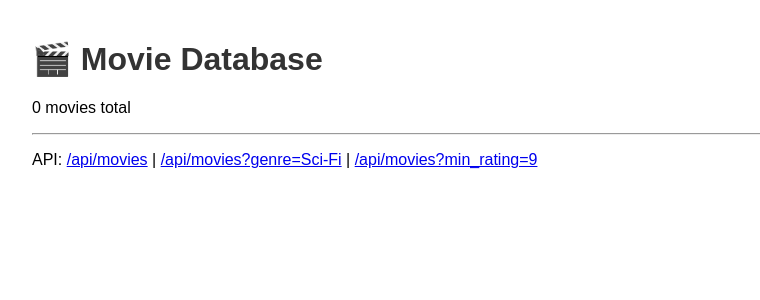
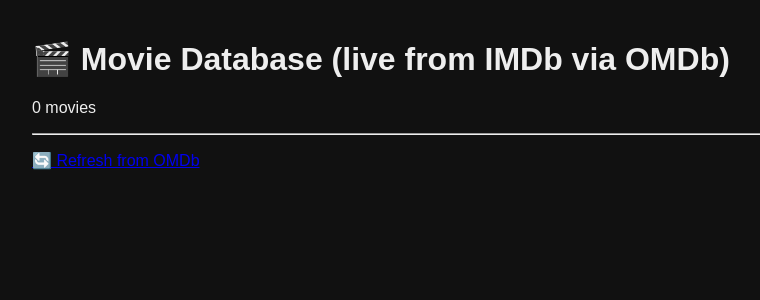
Before and after one commit to viyane/e, a Flask app: template flask_app/templates/index.html in a window 1280 px wide. Shown: the top 300 px of the page, without its empty margins (208-968 px from the left). Run offline with Flask 3, Linux system fonts and the light colour scheme; the template is opened without the code that fills it, so the values that code supplies are empty.

Commit message:
wire up real OMDb API with SQLite caching

```diff
--- a/flask_app/app.py
+++ b/flask_app/app.py
@@ -1,25 +1,73 @@
-# app.py
-
 from flask import Flask, render_template, jsonify, request
+import requests
+import sqlite3
+import os
+from config import OMDB_API_KEY
 
 app = Flask(__name__)
 
-movies = [
-    {"id": 1, "title": "Inception", "genre": "Sci-Fi", "rating": 9},
-    {"id": 2, "title": "The Dark Knight", "genre": "Action", "rating": 10},
-    {"id": 3, "title": "Interstellar", "genre": "Sci-Fi", "rating": 9},
-    {"id": 4, "title": "Parasite", "genre": "Thriller", "rating": 8},
-    {"id": 5, "title": "Dune", "genre": "Sci-Fi", "rating": 8},
-]
+OMDB_URL = "http://www.omdbapi.com/"
+TITLES = ["Inception", "The Dark Knight", "Interstellar", "Parasite", "Dune"]
+DB_FILE = "movies_cache.db"
+
+
+def fetch_movie(title):
+    params = {"t": title, "apikey": OMDB_API_KEY}
+    response = requests.get(OMDB_URL, params=params, timeout=10)
+    return response.json()
+
+
+def setup_db(conn):
+    conn.execute("""
+        CREATE TABLE IF NOT EXISTS movies (
+            id INTEGER PRIMARY KEY,
+            title TEXT,
+            genre TEXT,
+            rating TEXT,
+            year TEXT,
+            poster TEXT,
+            plot TEXT
+        )
+    """)
+
+
+def get_movies():
+    with sqlite3.connect(DB_FILE) as conn:
+        conn.row_factory = sqlite3.Row
+        setup_db(conn)
+        rows = conn.execute("SELECT * FROM movies").fetchall()
+
+        if not rows:
+            print("Cache empty — fetching from OMDb...")
+            for title in TITLES:
+                data = fetch_movie(title)
+                if data.get("Response") == "True":
+                    conn.execute(
+                        "INSERT INTO movies (title, genre, rating, year, poster, plot) VALUES (?,?,?,?,?,?)",
+                        (
+                            data.get("Title"),
+                            data.get("Genre", "").split(", ")[0],
+                            data.get("imdbRating"),
+                            data.get("Year"),
+                            data.get("Poster"),
+                            data.get("Plot"),
+                        )
+                    )
+            conn.commit()
+            rows = conn.execute("SELECT * FROM movies").fetchall()
+
+        return [dict(row) for row in rows]
 
 
 @app.route("/")
 def home():
+    movies = get_movies()
     return render_template("index.html", movies=movies)
 
 
 @app.route("/movie/<int:id>")
 def movie(id):
+    movies = get_movies()
     m = next((m for m in movies if m["id"] == id), None)
     if not m:
         return render_template("404.html"), 404
@@ -28,31 +76,27 @@ def movie(id):
 
 @app.route("/genre/<genre>")
 def by_genre(genre):
+    movies = get_movies()
     filtered = [m for m in movies if m["genre"].lower() == genre.lower()]
     return render_template("genre.html", genre=genre, movies=filtered)
 
 
 @app.route("/api/movies")
 def api_movies():
+    movies = get_movies()
     genre = request.args.get("genre")
-    rating = request.args.get("min_rating", type=int)
-    result = movies
     if genre:
-        result = [m for m in result if m["genre"].lower() == genre.lower()]
-    if rating:
-        result = [m for m in result if m["rating"] >= rating]
-    return jsonify(result)
+        movies = [m for m in movies if m["genre"].lower() == genre.lower()]
+    return jsonify(movies)
 
 
-@app.route("/api/movies/<int:id>")
-def api_movie(id):
-    m = next((m for m in movies if m["id"] == id), None)
-    if not m:
-        return jsonify({"error": "not found"}), 404
-    return jsonify(m)
+@app.route("/refresh")
+def refresh():
+    if os.path.exists(DB_FILE):
+        os.remove(DB_FILE)
+    return "Cache cleared! Visit / to refetch from OMDb."
 
 
 if __name__ == "__main__":
-    import os
     port = int(os.environ.get("PORT", 5000))
     app.run(host="0.0.0.0", port=port)
--- a/flask_app/templates/index.html
+++ b/flask_app/templates/index.html
@@ -3,30 +3,30 @@
 <head>
   <title>Movie App</title>
   <style>
-    body { font-family: sans-serif; max-width: 800px; margin: 40px auto; padding: 0 20px; }
-    h1 { color: #333; }
-    .movie { background: #f5f5f5; padding: 16px; margin: 10px 0; border-radius: 8px; }
-    .movie a { text-decoration: none; color: #378ADD; font-weight: bold; }
+    body { font-family: sans-serif; max-width: 800px; margin: 40px auto; padding: 0 20px; background:#111; color:#eee; }
+    .movie { display: flex; gap: 16px; background: #1e1e1e; padding: 16px; margin: 10px 0; border-radius: 8px; }
+    .movie img { width: 80px; border-radius: 4px; }
+    .movie a { text-decoration: none; color: #6fa8dc; font-weight: bold; }
     .badge { background: #378ADD; color: white; padding: 2px 8px; border-radius: 4px; font-size: 12px; }
     .rating { color: #E6A817; font-weight: bold; }
   </style>
 </head>
 <body>
-  <h1>🎬 Movie Database</h1>
-  <p>{{ movies|length }} movies total</p>
+  <h1>🎬 Movie Database (live from IMDb via OMDb)</h1>
+  <p>{{ movies|length }} movies</p>
 
   {% for movie in movies %}
   <div class="movie">
-    <a href="/movie/{{ movie.id }}">{{ movie.title }}</a>
-    <span class="badge">{{ movie.genre }}</span>
-    <span class="rating">★ {{ movie.rating }}/10</span>
+    <img src="{{ movie.poster }}" onerror="this.style.display='none'">
+    <div>
+      <a href="/movie/{{ movie.id }}">{{ movie.title }}</a> ({{ movie.year }})<br>
+      <span class="badge">{{ movie.genre }}</span>
+      <span class="rating">★ {{ movie.rating }}/10</span>
+    </div>
   </div>
   {% endfor %}
 
   <hr>
-  <p>API: <a href="/api/movies">/api/movies</a> |
-     <a href="/api/movies?genre=Sci-Fi">/api/movies?genre=Sci-Fi</a> |
-     <a href="/api/movies?min_rating=9">/api/movies?min_rating=9</a>
-  </p>
+  <p><a href="/refresh">🔄 Refresh from OMDb</a></p>
 </body>
 </html>
```
Also changed, not shown: 1 other file.
